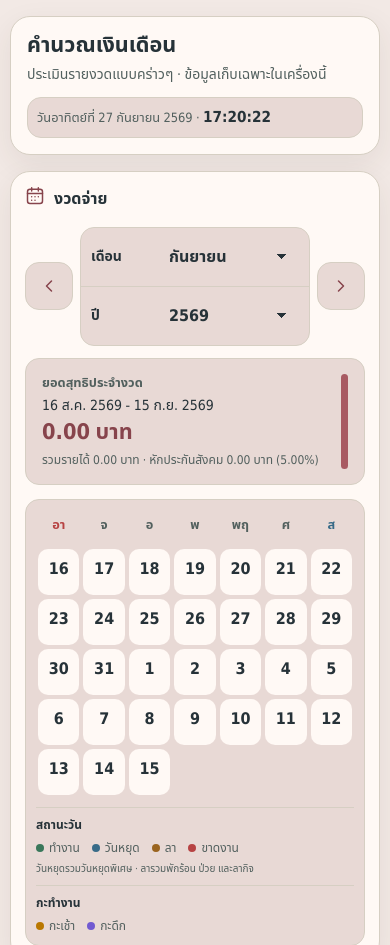
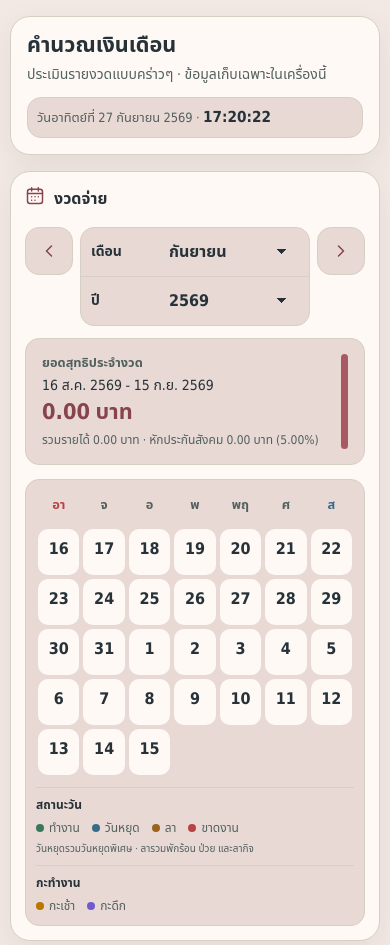
Before and after one commit to thirteenofdeath-maker/Payrolls, a website: page index.html in a window 390 px wide. Shown: the top 945 px of the page. Drawn offline with Linux system fonts and the light colour scheme.

Commit message:
Align iPhone period arrows with month row

```diff
--- a/styles.css
+++ b/styles.css
@@ -970,7 +970,7 @@ input[readonly] {
     grid-template-columns: 58px minmax(0, 1fr);
     gap: 8px;
     align-items: center;
-    padding: 7px 10px;
+    padding: 2px 10px;
   }
 
   .period-controls .field-card > span {
@@ -983,7 +983,7 @@ input[readonly] {
   }
 
   .period-nav-btn {
-    align-self: center;
+    align-self: start;
     min-height: 48px;
     height: 48px;
   }
```
